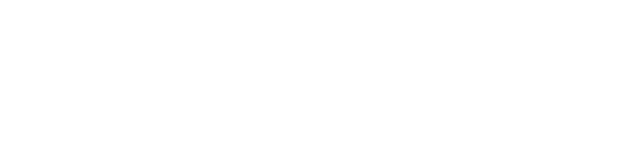
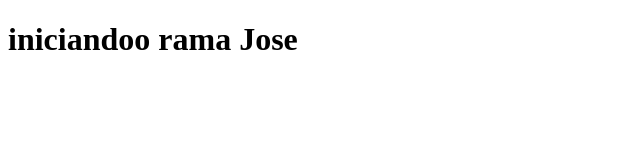
Before and after one commit to kotaErn650/Proyecto_demo_JoseH_Lopez, a plain HTML site: page index.html/index.html in a window 1280 px wide. Shown: the whole page, without its empty margins (0-640 px from the left). Drawn offline with Linux system fonts and the light colour scheme.

Commit message:
trabajando desde Rama Jose

```diff
--- a/index.html/index.html
+++ b/index.html/index.html
@@ -6,6 +6,6 @@
     <title>Mi rama Jose H Lopez</title>
 </head>
 <body>
-
+    <h1>iniciandoo rama Jose</h1>
 </body>
 </html>
```
